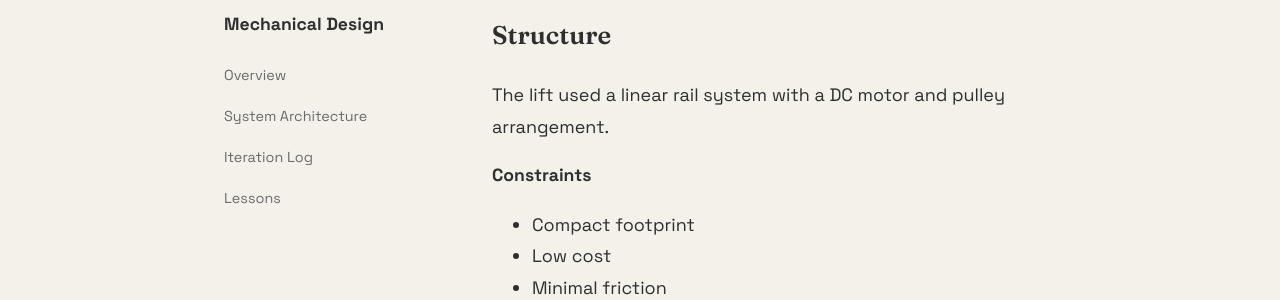
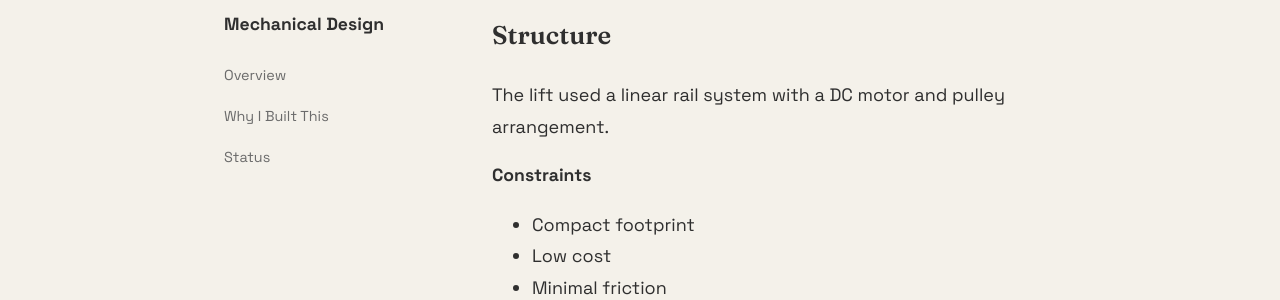
Before and after one commit to aryaveeragarwal/aryaveeragarwal.github.io, a Jekyll site: the page built from _projects/alexa-lift/design.md, in a window 1280 px wide. Shown: the part 159-459 px from the top of the page. Built offline with Jekyll 4.4.1, drawn with Linux system fonts in a browser that asks for light colours.

Commit message:
Update project.html

```diff
--- a/_layouts/project.html
+++ b/_layouts/project.html
@@ -8,12 +8,18 @@ layout: default
     <div class="sidebar-inner">
       <h3>{{ page.title }}</h3>
 
+      {% assign links = site.data.sidebars[page.sidebar] %}
+
+      {% if links %}
       <ul>
-        <li><a href="#overview">Overview</a></li>
-        <li><a href="#system-architecture">System Architecture</a></li>
-        <li><a href="#iteration-log">Iteration Log</a></li>
-        <li><a href="#lessons-learned">Lessons</a></li>
+        {% for item in links %}
+          <li>
+            <a href="{{ item.url }}">{{ item.title }}</a>
+          </li>
+        {% endfor %}
       </ul>
+      {% endif %}
+
     </div>
   </aside>
 
```
